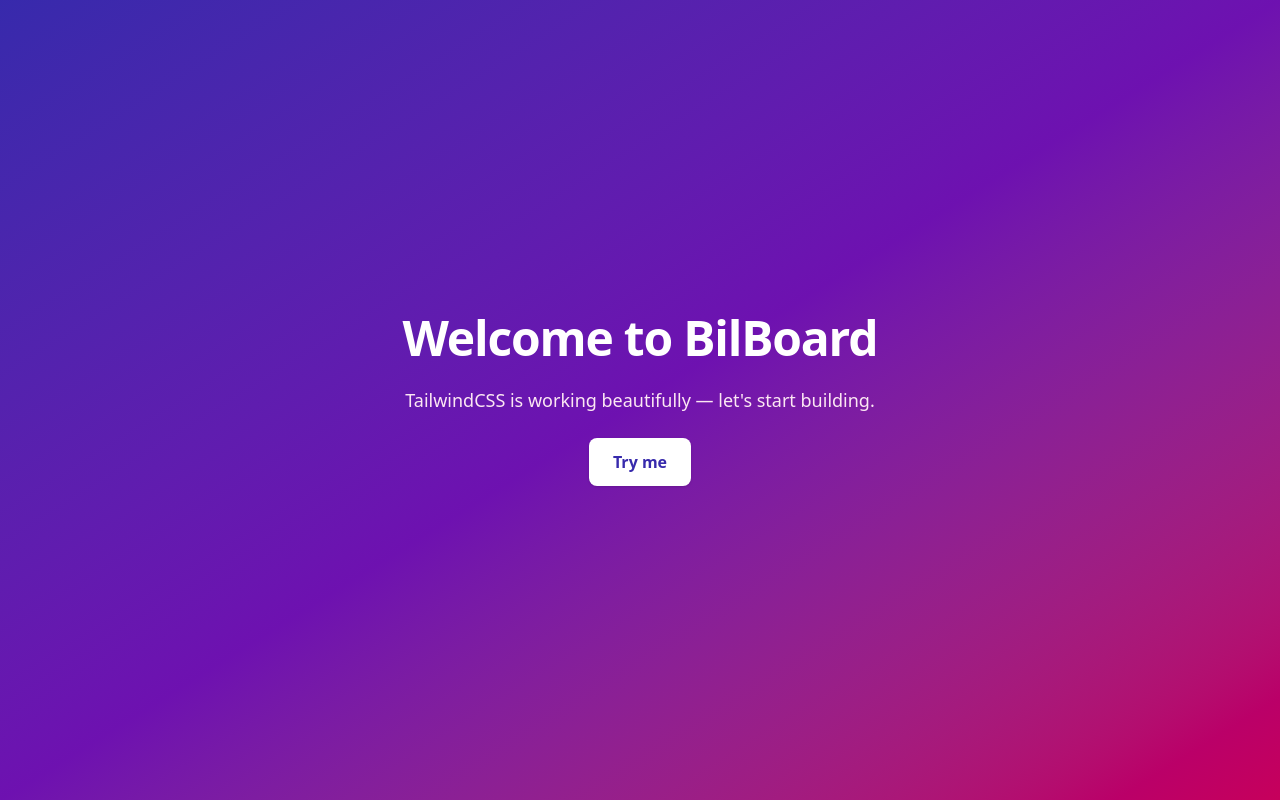
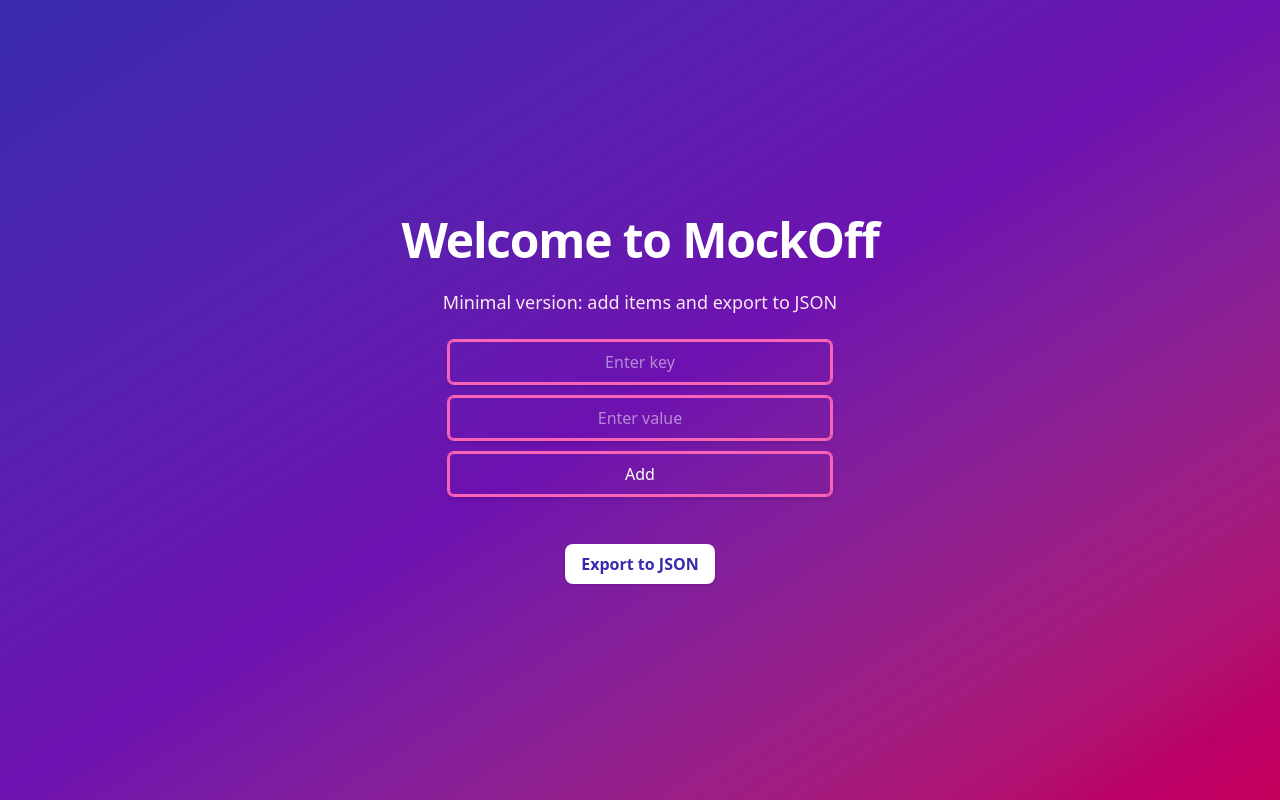
Before and after one commit to PittsGitHub/MockOff, a React (Vite) app: page / in a window 1280 px wide. Built offline with nearby package versions, Linux system fonts and the light colour scheme.

Commit message:
add single json key value pair

```diff
--- a/package.json
+++ b/package.json
@@ -11,6 +11,7 @@
     "prepare": "husky"
   },
   "dependencies": {
+    "@heroicons/react": "^2.2.0",
     "clsx": "^2.1.1",
     "react": "^19.0.0",
     "react-dom": "^19.0.0"
--- a/src/App.tsx
+++ b/src/App.tsx
@@ -1,8 +1,87 @@
+import {
+  MinusCircleIcon,
+  PlusCircleIcon,
+  TrashIcon,
+} from '@heroicons/react/24/solid'
 import { useState } from 'react'
 import clsx from 'clsx'
+import { PlusSmallIcon } from '@heroicons/react/24/solid'
+import { PlusIcon } from '@heroicons/react/24/outline'
 
 function App() {
-  const [clicked, setClicked] = useState(false)
+  //.
+  //.spacing to help me read
+  //.
+  //Mock .json data type declared
+  type MockJsonDataVerbose = {
+    key: string
+    value: string
+  }
+
+  //React hook awaiting setMockJsonData to be called triggering re-render of the .tsx where
+  //it lives okay so we can do modular guff
+  const [mockJsonData, setMockJsonData] = useState<MockJsonDataVerbose[]>([])
+
+  //create a dummy MockJsonDataVerbose object
+  const addMeBitch: MockJsonDataVerbose = { key: 'lol', value: 'kek' }
+
+  //additional array of type MockJsonDataVerbose don't mind if I do
+  const someNewArray = [addMeBitch, addMeBitch, addMeBitch]
+
+  //as react is dog shit and IMMUTEABLE we can't push to our changes to the state 'mockJsonData'
+  //so what we gotta do is be sneaky... we make a newJsonData that is just the existing
+  //'mockJsonData' then we can push our dummy object above into this new data then finally
+  //we setState triggering a rerender and mockJsonData becomes our newJsonData
+  const newMockJsonArray = [...mockJsonData, ...someNewArray, addMeBitch]
+
+  //note this works but if we call it, then it goes ape shit and infinitley loops, WHOOPSIE.
+  //WHY THOUGH? well shit for brains because your calling set state every time the page loads
+  //so guess what? yeah that's right the state changes so we re-render you donkey.
+  //setMockJsonData(newMockJsonArray)
+
+  //json key string and value string react hooks
+  const [inputJsonKey, setInputJsonKey] = useState<string>('')
+  const [inputJsonValue, setJsonValue] = useState<string>('')
+
+  //handle the add button being pressed
+  //we look at the key field value and the value field value
+  //we then trim whitespace
+  //we create a new MockJsonDataVerboseObject containing sed key values
+  //we then create a new array because react immuteable but any existing values
+  //we want them in our new array so we add them with the ... important to empty out
+  //the array bucket into a new bucket finally!
+  //restore status quo for re-render we then set key empty value empty and assign the
+  //mockdata to new mockdata we created
+  //FUCK ME THIS IS A LOT. lol
+  const handleAdd = () => {
+    if (inputJsonKey.trim() !== '' && inputJsonValue.trim() !== '') {
+      const newJsonEntry: MockJsonDataVerbose = {
+        key: inputJsonKey,
+        value: inputJsonValue,
+      }
+      const newMockJsonArray = [...mockJsonData, newJsonEntry]
+      setMockJsonData(newMockJsonArray)
+      setInputJsonKey('')
+      setJsonValue('')
+    }
+  }
+
+  const handleExport = () => {
+    const blob = new Blob([JSON.stringify(mockJsonData, null, 2)], {
+      type: 'application/json',
+    })
+    const url = URL.createObjectURL(blob)
+    const a = document.createElement('a')
+    a.href = url
+    a.download = 'mockoff-data.json'
+    a.click()
+    URL.revokeObjectURL(url)
+  }
+
+  const handleRemove = (indexToRemove: number) => {
+    const updated = mockJsonData.filter((_, idx) => idx !== indexToRemove)
+    setMockJsonData(updated)
+  }
 
   return (
     <div
@@ -17,21 +96,89 @@ function App() {
         'p-8 space-y-6'
       )}
     >
-      <h1 className="text-5xl font-bold tracking-tight">Welcome to BilBoard</h1>
+      <h1 className="text-5xl font-bold tracking-tight">Welcome to MockOff</h1>
       <p className="text-lg text-pink-100">
-        TailwindCSS is working beautifully — let's start building.
+        Minimal version: add items and export to JSON
       </p>
+
+      <div className="flex flex-col space-y-3 w-full max-w-sm">
+        <input
+          type="text"
+          value={inputJsonKey}
+          onChange={(e) => setInputJsonKey(e.target.value)}
+          className={clsx(
+            'w-full text-center px-4 py-2 rounded-md text-white border-2 focus:outline-none transition-all duration-300 shadow-md',
+            inputJsonKey.trim() === ''
+              ? 'border-pink-400 ring ring-pink-400 ring-opacity-50'
+              : 'border-blue-400 ring ring-blue-400 ring-opacity-50 backdrop-blur-md backdrop-saturate-150'
+          )}
+          placeholder="Enter key"
+        />
+
+        <input
+          type="text"
+          value={inputJsonValue}
+          onChange={(e) => setJsonValue(e.target.value)}
+          className={clsx(
+            'w-full text-center px-4 py-2 rounded-md text-white border-2 focus:outline-none transition-all duration-300 shadow-md',
+            inputJsonValue.trim() === ''
+              ? 'border-pink-400 ring ring-pink-400 ring-opacity-50'
+              : 'border-blue-400 ring ring-blue-400 ring-opacity-50 backdrop-blur-md backdrop-saturate-150'
+          )}
+          placeholder="Enter value"
+        />
+
+        <div
+          title={
+            inputJsonKey.trim() === '' || inputJsonValue.trim() === ''
+              ? 'Both key and value must be filled out before adding.'
+              : ''
+          }
+        >
+          <button
+            type="button"
+            onClick={handleAdd}
+            disabled={
+              inputJsonKey.trim() === '' || inputJsonValue.trim() === ''
+            }
+            className={clsx(
+              'w-full text-center px-4 py-2 rounded-md text-white border-2 focus:outline-none transition-all delay-100 duration-300 shadow-md',
+              inputJsonKey.trim() === '' || inputJsonValue.trim() === ''
+                ? 'text-white font-normal border-pink-400 ring ring-pink-400 ring-opacity-50 cursor-not-allowed'
+                : 'text-indigo-800 font-semibold border-blue-400 ring ring-blue-400 ring-opacity-50 backdrop-blur-md backdrop-saturate-150 hover:shadow-xl hover:scale-105'
+            )}
+          >
+            Add
+          </button>
+        </div>
+      </div>
+
+      <ul className="space-y-1">
+        {mockJsonData.map((entry, idx) => (
+          <li
+            key={idx}
+            className="text-white flex items-center justify-between bg-indigo-900 px-4 py-2 rounded"
+          >
+            <span>
+              <span className="font-semibold">{entry.key}:</span> {entry.value}
+            </span>
+            <button
+              type="button"
+              onClick={() => handleRemove(idx)}
+              className="ml-4 p-1 bg-red-600 hover:bg-red-700 rounded"
+            >
+              <MinusCircleIcon className="h-5 w-5 text-white" />
+            </button>
+          </li>
+        ))}
+      </ul>
+
       <button
         type="button"
-        onClick={() => setClicked(true)}
-        className={clsx(
-          'px-6 py-3',
-          'bg-white text-indigo-800 font-semibold',
-          'rounded-lg shadow',
-          'hover:bg-pink-100 transition'
-        )}
+        onClick={handleExport}
+        className="px-4 py-2 bg-white text-indigo-800 font-semibold rounded-lg shadow hover:bg-pink-100 transition"
       >
-        {clicked ? '✨ SURPRISE! ✨' : 'Try me'}
+        Export to JSON
       </button>
     </div>
   )
```
Also changed, not shown: 1 other file (tests, documents, lock files or other folders).
